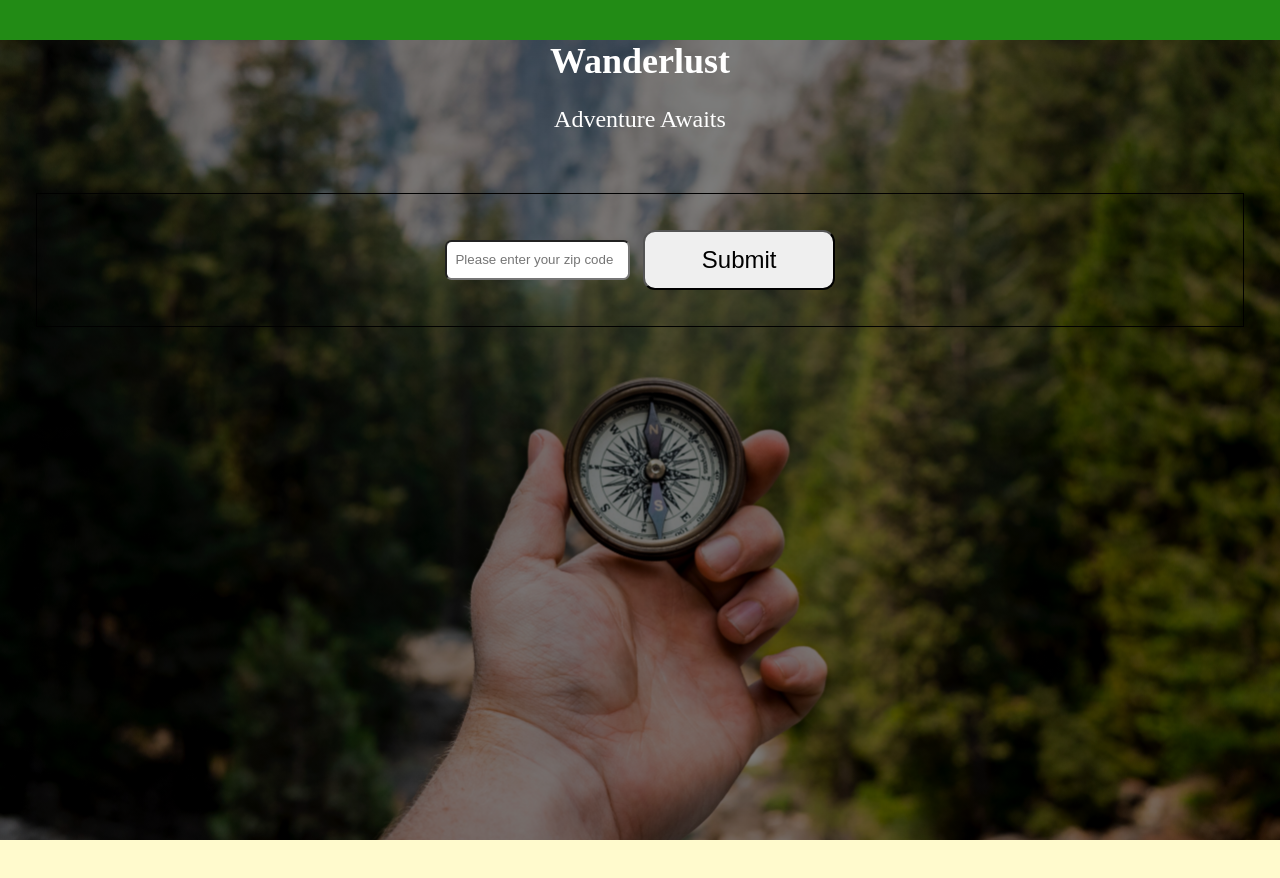
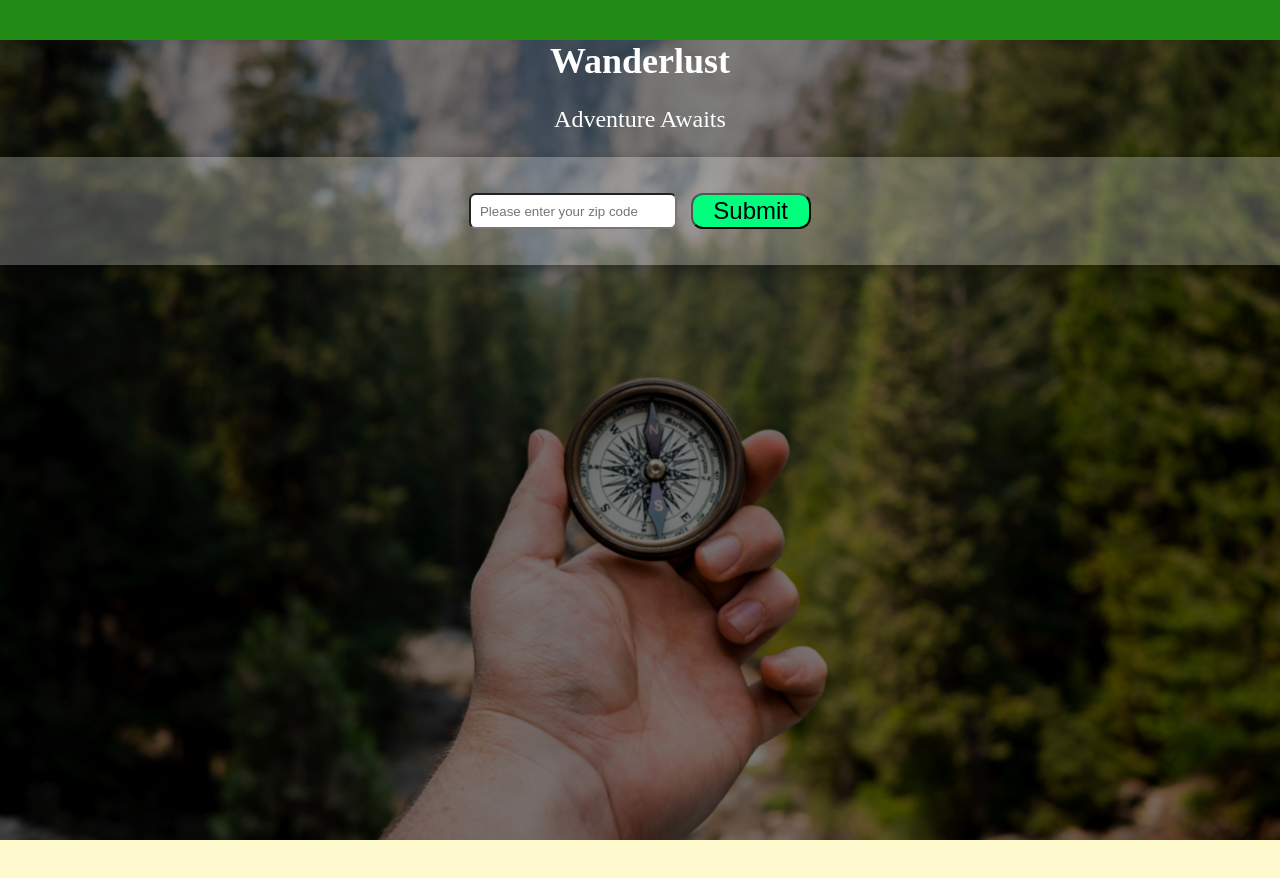
Before and after one commit to mosorio22/wanderlust, a React (Create React App) app: page / in a window 1280 px wide. Shown: the top 878 px of the page. After the commit the page ends 840 px from the top, so only its background shows below. Built offline with nearby package versions, Linux system fonts and the light colour scheme.

Commit message:
Update input form styling

```diff
--- a/src/InputForm/InputForm.css
+++ b/src/InputForm/InputForm.css
@@ -3,8 +3,9 @@
     font-size: 1em;
     height: 100%;
 	text-align: center;
-    border: 1px solid black;
     padding: 1.5em 0;
+    background-color: hsla(0, 0%, 100%, 0.25);
+    box-shadow: rgba(0, 0, 0, 0.35) 0px 5px 15px;
 }
 
 .label {
@@ -12,11 +13,12 @@
 }
 
 .zipInput {
-    margin-right: 1em;
-    min-height: 2.5em;
-    min-width: 13em;
+    min-height: 2.25em;
     border-radius: 0.5em;
     vertical-align: middle;
+    margin-bottom: 1em;
+    width: 75%;
+    max-width: 20em;
 }
 
 .zipInput::placeholder {
@@ -24,9 +26,18 @@
 }
 
 .zipSubmit {
-    min-height: 2.5em;
-    min-width: 8em;
+    min-height: 1.5em;
+    min-width: 5em;
     border-radius: 0.5em;
     font-size: 1em;
     vertical-align: middle;
+    background-color: springgreen;
 }
+
+@media screen and (min-width: 360px){
+    .zipInput {
+        margin-right: 1em;
+        margin-bottom: 0;
+        width: 15em;
+    }
+}
--- a/src/index.css
+++ b/src/index.css
@@ -11,11 +11,7 @@ body {
 }
 
 .main {
-	height: 50%;
-}
-
-.input {
-	padding: 1.5em 1.5em 0 1.5em;
+	height: 100%;
 }
 
 .navigation {
--- a/src/index.js
+++ b/src/index.js
@@ -9,9 +9,10 @@ import HeroImage from './HeroImage/HeroImage'
 const root = ReactDOM.createRoot(document.getElementById('root'));
 root.render(
   <React.StrictMode>
-    <div className='navigation' />
-    <HeroImage />
+    <nav className='navigation'>
+    </nav>
     <main className='main'>
+        <HeroImage />
     </main>
   </React.StrictMode>
 );
```
